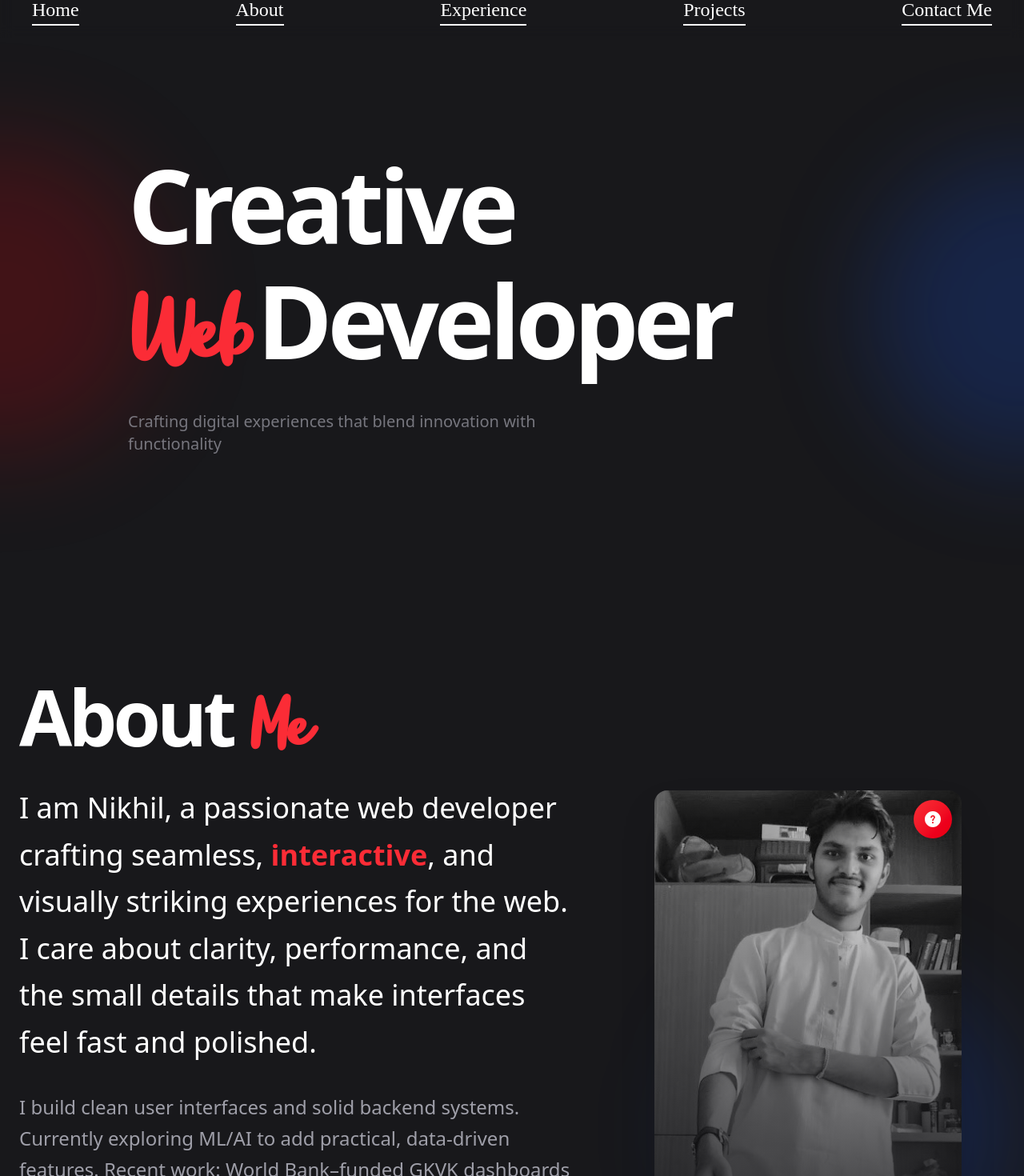
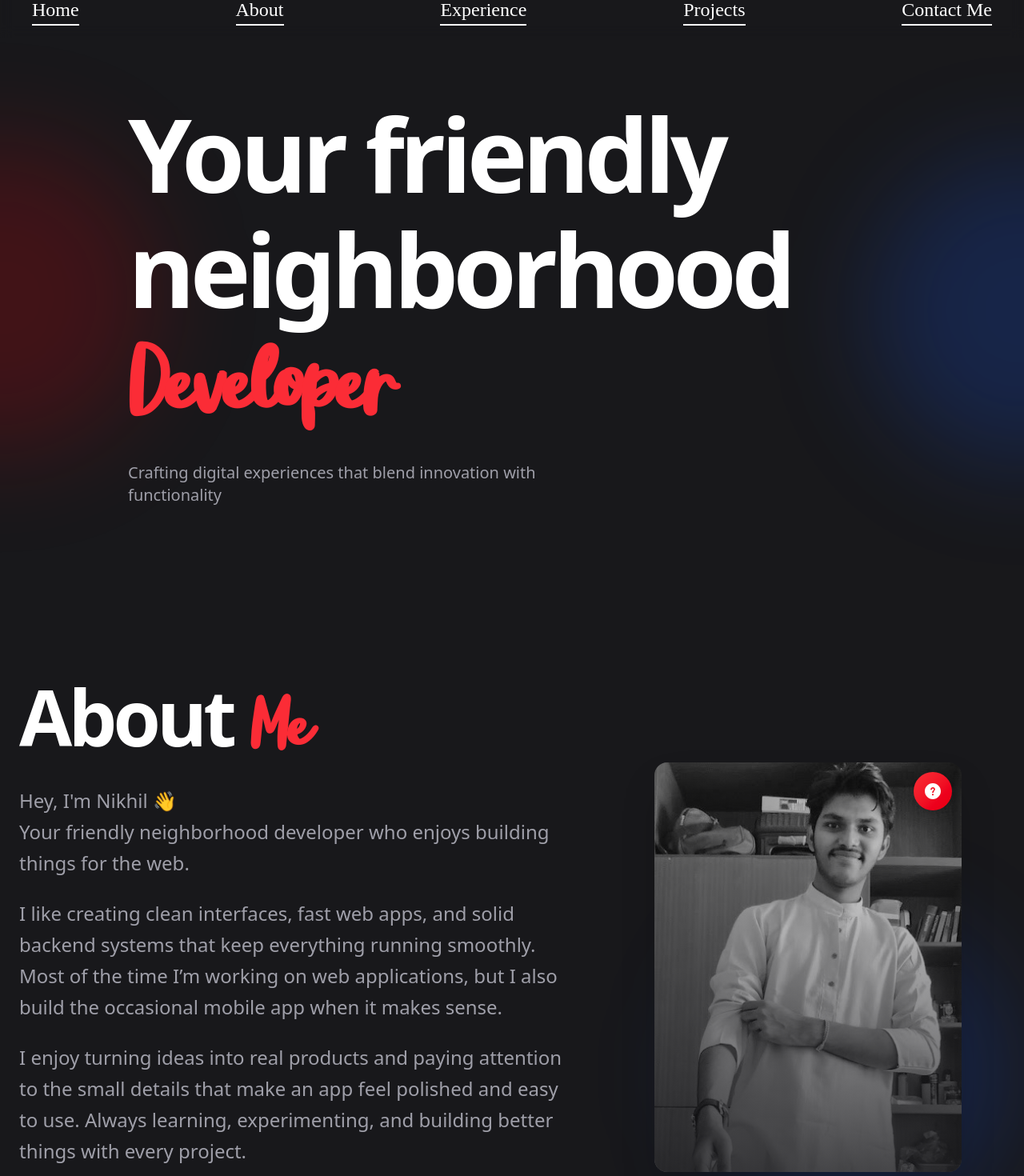
Before and after one commit to PaiavullaNikhil/reactPortfolio, a React (Vite) app in the folder Frontend/: page / in a window 1280 px wide. Shown: the part 20-1490 px from the top of the page at 80% size. Built offline with nearby package versions, Linux system fonts and the light colour scheme; a web font is replaced by a local one.

Commit message:
Change Textual Content and animations

```diff
--- a/Frontend/src/pages/About.jsx
+++ b/Frontend/src/pages/About.jsx
@@ -162,28 +162,6 @@ const About = () => {
     };
   }, []);
 
-  const dopplerEffect = {
-    rest: {
-      scale: 1,
-      transition: { duration: 0.5, type: "tween", ease: "easeInOut" },
-    },
-    hover: {
-      scale: 1.1,
-      transition: { duration: 0.5, type: "tween", ease: "easeInOut" },
-    },
-  };
-
-  const headingEffect = {
-    rest: {
-      scale: 1,
-      transition: { duration: 0.5, type: "tween", ease: "easeInOut" },
-    },
-    hover: {
-      scale: 1.05, // Slightly reduced scale for better consistency with other components
-      transition: { duration: 0.5, type: "tween", ease: "easeInOut" },
-    },
-  };
-
   return (
     <>
       <div id="about" className="relative w-full min-h-screen bg-zinc-900 overflow-x-hidden">
@@ -198,43 +176,68 @@ const About = () => {
           {/* Text Section */}
           <div className="w-full lg:w-3/5 order-2 lg:order-1 mt-12 lg:mt-12">
             <motion.div
-              initial={{ opacity: 0, y: 30 }}
-              animate={{ opacity: 1, y: 0 }}
+              initial={{ opacity: 0, y: 50 }}
+              whileInView={{ opacity: 1, y: 0 }}
               transition={{ duration: 1 }}
+              viewport={{ amount: 0.3 }}
               className="w-full lg:pr-12"
             >
               <motion.h1
-                className="text-6xl md:text-7xl lg:text-8xl font-bold tracking-tighter mb-6 hover:scale-105 transition duration-300 ease-in-out"
+                initial={{ opacity: 0, y: 50 }}
+                whileInView={{ opacity: 1, y: 0 }}
+                transition={{ duration: 1, delay: 0.1 }}
+                viewport={{ amount: 0.4 }}
+                className="text-6xl md:text-7xl lg:text-8xl font-bold tracking-tighter mb-6 transition-colors duration-300 ease-in-out hover:text-zinc-100"
                 onMouseEnter={textEnter}
                 onMouseLeave={textLeave}
-                variants={headingEffect}
-                whileHover={{ scale: 1.05 }}
               >
                 <span className="text-white">About</span>{" "}
                 <span className="text-red-500 font-[HelloSwashes]">Me</span>
               </motion.h1>
 
               <motion.p
-                className="text-2xl md:text-3xl lg:text-4xl text-white mb-8 leading-relaxed"
+                initial={{ opacity: 0, y: 30 }}
+                whileInView={{ opacity: 1, y: 0 }}
+                transition={{ duration: 0.9, delay: 0.25 }}
+                viewport={{ amount: 0.4 }}
+                className="text-xl md:text-2xl text-zinc-400 mb-6 leading-relaxed transition-colors duration-300 hover:text-zinc-100"
                 onMouseEnter={textEnter}
                 onMouseLeave={textLeave}
-                variants={dopplerEffect}
-                whileHover="hover"
               >
-                I am Nikhil, a passionate web developer crafting seamless,
-                <span className="text-red-500 font-bold"> interactive</span>, and visually striking experiences for the web. I care about clarity,
-                performance, and the small details that make interfaces feel fast and polished.
+                Hey, I'm Nikhil 👋
+                <br />
+                Your friendly neighborhood developer who enjoys building things
+                for the web.
               </motion.p>
 
               <motion.p
-                className="text-xl md:text-2xl text-zinc-400 mb-8 leading-relaxed"
+                initial={{ opacity: 0, y: 30 }}
+                whileInView={{ opacity: 1, y: 0 }}
+                transition={{ duration: 0.9, delay: 0.35 }}
+                viewport={{ amount: 0.4 }}
+                className="text-xl md:text-2xl text-zinc-400 mb-6 leading-relaxed transition-colors duration-300 hover:text-zinc-100"
                 onMouseEnter={textEnter}
                 onMouseLeave={textLeave}
-                variants={dopplerEffect}
-                whileHover="hover"
               >
-                I build clean user interfaces and solid backend systems. Currently exploring ML/AI to add practical, data‑driven features. Recent work:
-                World Bank–funded GKVK dashboards and a voice‑enabled chatbot.
+                I like creating clean interfaces, fast web apps, and solid
+                backend systems that keep everything running smoothly. Most of
+                the time I’m working on web applications, but I also build the
+                occasional mobile app when it makes sense.
+              </motion.p>
+
+              <motion.p
+                initial={{ opacity: 0, y: 30 }}
+                whileInView={{ opacity: 1, y: 0 }}
+                transition={{ duration: 0.9, delay: 0.45 }}
+                viewport={{ amount: 0.4 }}
+                className="text-xl md:text-2xl text-zinc-400 mb-6 leading-relaxed transition-colors duration-300 hover:text-zinc-100"
+                onMouseEnter={textEnter}
+                onMouseLeave={textLeave}
+              >
+                I enjoy turning ideas into real products and paying attention to
+                the small details that make an app feel polished and easy to
+                use. Always learning, experimenting, and building better things
+                with every project.
               </motion.p>
 
               {/* Social Media Icons */}
--- a/Frontend/src/pages/Contact.jsx
+++ b/Frontend/src/pages/Contact.jsx
@@ -131,17 +131,6 @@ const Contact = () => {
     }
   ];
 
-  const dopplerEffect = {
-    rest: {
-      scale: 1,
-      transition: { duration: 0.5, type: "tween", ease: "easeInOut" }
-    },
-    hover: {
-      scale: 1.05,
-      transition: { duration: 0.5, type: "tween", ease: "easeInOut" }
-    }
-  };
-
   return (
     <div id="contact" className="relative w-full max-w-8xl min-h-screen bg-zinc-900 overflow-x-hidden">
       {/* Background Glow Effect */}
@@ -157,44 +146,42 @@ const Contact = () => {
         </div>
 
       <div className="container mx-auto px-6 pt-16 pb-24">
-        <motion.div
-          initial={{ opacity: 0, y: 20 }}
-          animate={{ opacity: 1, y: 0 }}
-          transition={{ duration: 0.8 }}
-          className="text-left mb-16"
-        >
+        <div className="text-left mb-16">
           <motion.h1
-            className="text-6xl md:text-8xl font-bold tracking-tighter text-white"
-            variants={dopplerEffect}
-            whileHover="hover"
+            initial={{ opacity: 0, y: 50 }}
+            whileInView={{ opacity: 1, y: 0 }}
+            transition={{ duration: 1, delay: 0.1 }}
+            viewport={{ amount: 0.4 }}
+            className="text-6xl md:text-8xl font-bold tracking-tighter text-white transition-colors duration-300 hover:text-zinc-100"
             onMouseEnter={textEnter}
             onMouseLeave={textLeave}
           >
-            Get in <span className="text-red-500 font-[HelloSwashes]">Touch</span>
+            Get in{" "}
+            <span className="text-red-500 font-[HelloSwashes]">Touch</span>
           </motion.h1>
           <motion.p
-            initial={{ opacity: 0, y: 20 }}
-            animate={{ opacity: 0.7, y: 0 }}
-            transition={{ duration: 1, delay: 0.6 }}
+            initial={{ opacity: 0, y: 30 }}
+            whileInView={{ opacity: 0.7, y: 0 }}
+            transition={{ duration: 1, delay: 0.25 }}
+            viewport={{ amount: 0.4 }}
             className="text-xl md:text-2xl text-zinc-400 mt-4 leading-relaxed text-left"
           >
             Have a project in mind? Let's bring your ideas to life.
           </motion.p>
-        </motion.div>
+        </div>
 
         <div className="flex flex-col lg:flex-row gap-10 lg:gap-16">
           {/* Contact Form Section */}
           <motion.div
             initial={{ opacity: 0, x: -30 }}
-            animate={{ opacity: 1, x: 0 }}
+            whileInView={{ opacity: 1, x: 0 }}
             transition={{ duration: 0.8, delay: 0.2 }}
+            viewport={{ amount: 0.3 }}
             className="w-full lg:w-3/5"
           >
             <div className="bg-zinc-800/30 backdrop-blur-sm border border-zinc-700 rounded-2xl p-6 md:p-8 shadow-xl">
               <motion.h2
-                className="text-3xl md:text-4xl font-bold text-white mb-6"
-                variants={dopplerEffect}
-                whileHover="hover"
+                className="text-3xl md:text-4xl font-bold text-white mb-6 transition-colors duration-300 hover:text-zinc-100"
                 onMouseEnter={textEnter}
                 onMouseLeave={textLeave}
               >
@@ -299,15 +286,14 @@ const Contact = () => {
           {/* Contact Info Section */}
           <motion.div
             initial={{ opacity: 0, x: 30 }}
-            animate={{ opacity: 1, x: 0 }}
+            whileInView={{ opacity: 1, x: 0 }}
             transition={{ duration: 0.8, delay: 0.4 }}
+            viewport={{ amount: 0.3 }}
             className="w-full lg:w-2/5"
           >
             <div className="bg-zinc-800/30 backdrop-blur-sm border border-zinc-700 rounded-2xl p-6 md:p-8 shadow-xl h-full overflow-hidden">
               <motion.h2
-                className="text-2xl md:text-3xl lg:text-4xl font-bold text-white mb-6"
-                variants={dopplerEffect}
-                whileHover="hover"
+                className="text-2xl md:text-3xl lg:text-4xl font-bold text-white mb-6 transition-colors duration-300 hover:text-zinc-100"
                 onMouseEnter={textEnter}
                 onMouseLeave={textLeave}
               >
--- a/Frontend/src/pages/Home.jsx
+++ b/Frontend/src/pages/Home.jsx
@@ -1,4 +1,4 @@
-import { motion } from "framer-motion";
+import { motion, useScroll, useTransform } from "framer-motion";
 import React, { useEffect, useRef, useState } from "react";
 import Navbar from "../components/Navbar";
 import About from "./About";
@@ -11,6 +11,16 @@ const Home = () => {
   const [mousePosition, setMousePosition] = useState({ x: 0, y: 0 });
   const [cursorVariant, setCursorVariant] = useState("default");
   const homeRef = useRef(null);
+  const { scrollYProgress: heroProgress } = useScroll({
+    target: homeRef,
+    offset: ["start start", "end start"],
+  });
+  const heroOpacity = useTransform(
+    heroProgress,
+    [0, 0.4, 0.9, 1],
+    [1, 1, 0.3, 0]
+  );
+  const heroY = useTransform(heroProgress, [0, 1], [0, -40]);
 
   useEffect(() => {
     const handleResize = () => {
@@ -50,17 +60,6 @@ const Home = () => {
   const textEnter = () => setCursorVariant("text");
   const textLeave = () => setCursorVariant("default");
 
-  const dopplerEffect = {
-    rest: {
-      scale: 1,
-      transition: { duration: 0.5, type: "tween", ease: "easeInOut" },
-    },
-    hover: {
-      scale: 1.1,
-      transition: { duration: 0.5, type: "tween", ease: "easeInOut" },
-    },
-  };
-
   return (
     <>
       {/* Custom Cursor */}
@@ -87,51 +86,37 @@ const Home = () => {
 
         <Navbar />
 
-        <div className="relative w-full max-w-6xl h-screen flex flex-col justify-center px-6 sm:px-12 lg:px-24 ">
-
-          {/* Creative */}
-          <motion.h1
-            initial={{ opacity: 0, y: 50 }}
-            animate={{ opacity: 1, y: 0 }}
-            transition={{ duration: 1, delay: 0.2 }}
-            className="text-6xl md:text-8xl lg:text-9xl xl:text-10xl font-bold tracking-tighter"
+        <motion.div
+          className="relative w-full max-w-6xl h-screen flex flex-col justify-center px-6 sm:px-12 lg:px-24 "
+          style={{ opacity: heroOpacity, y: heroY }}
+        >
+          {/* Hero Heading Line 1 */}
+          <h1
+            className="text-6xl md:text-8xl lg:text-9xl xl:text-10xl font-bold tracking-tighter transition-colors duration-300 hover:text-zinc-100"
             onMouseEnter={textEnter}
             onMouseLeave={textLeave}
-            variants={dopplerEffect}
-            whileHover="hover"
           >
-            Creative
-          </motion.h1>
+            Your friendly
+          </h1>
 
-          {/* Web Developer */}
-          <motion.h1
-            initial={{ opacity: 0, y: 50 }}
-            animate={{ opacity: 1, y: 0 }}
-            transition={{ duration: 1, delay: 0.4 }}
-            className="text-6xl md:text-8xl lg:text-9xl xl:text-10xl font-bold tracking-tighter mt-4"
+          {/* Hero Heading Line 2 */}
+          <h1
+            className="text-6xl md:text-8xl lg:text-9xl xl:text-10xl font-bold tracking-tighter mt-4 transition-colors duration-300 hover:text-zinc-100"
             onMouseEnter={textEnter}
             onMouseLeave={textLeave}
-            variants={dopplerEffect}
-            whileHover="hover"
-          // initial="rest"
           >
-            <span className="inline-block text-red-500 font-[HelloSwashes] mr-2">
-              Web
+            <span className="inline-block mr-2">neighborhood</span>
+            <span className="inline-block text-red-500 font-[HelloSwashes]">
+              Developer
             </span>
-            <span className="inline-block">Developer</span>
-          </motion.h1>
+          </h1>
 
           {/* Tagline */}
-          <motion.p
-            initial={{ opacity: 0, y: 20 }}
-            animate={{ opacity: 0.7, y: 0 }}
-            transition={{ duration: 1, delay: 0.6 }}
-            className="mt-8 text-lg md:text-xl text-zinc-400 max-w-xl"
-          >
+          <p className="mt-8 text-lg md:text-xl text-zinc-400 max-w-xl">
             Crafting digital experiences that blend innovation with
             functionality
-          </motion.p>
-        </div>
+          </p>
+        </motion.div>
       </motion.div>
 
       <About />
```
Also changed, not shown: Frontend/src/pages/Experience.jsx (+18 -8 lines), Frontend/src/pages/Project.jsx (+8 -8 lines).
